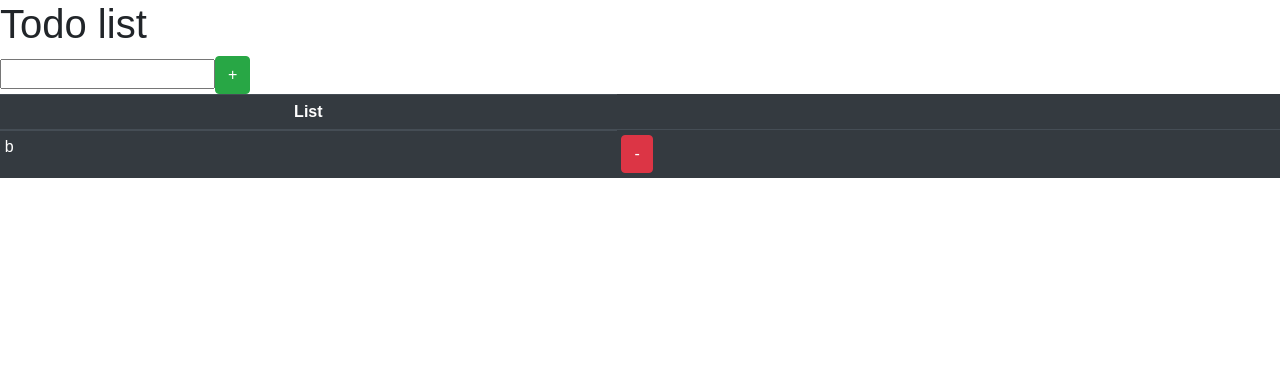
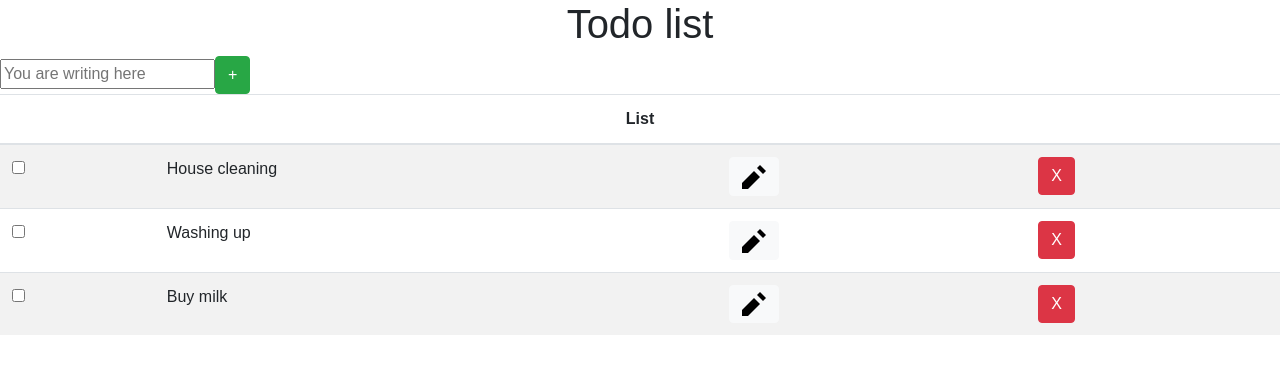
Before and after one commit to NikolaGold/Todo-list, a React (Create React App) app: page / in a window 1280 px wide. Shown: the top 374 px of the page. Built offline with nearby package versions, Linux system fonts and the light colour scheme; the HTML template or start-up script is replaced by a standard one.

Commit message:
error correction and add component

```diff
--- a/src/todolist/itemlist/item.tsx
+++ b/src/todolist/itemlist/item.tsx
@@ -1,7 +1,8 @@
 import * as React from 'react';
+import pencil from './images/pencil.png';
 
 export interface Props {
-	item: ItemInterface
+	item: ItemInterface;
 }
 
 export interface ItemInterface {
@@ -14,8 +15,20 @@ class Item extends React.Component<Props> {
   public render() {
     return (
 		<tr>
-			<td>{this.props.item.name}</td>
-			<td><button type="button" className="btn btn-danger">-</button></td>
+			<td>
+				<input type="checkbox"/>
+			</td>
+			<td>
+				{this.props.item.name}
+			</td>
+			<td>
+				<button type="button" className="btn btn-light">
+				<img src={pencil} />
+				</button>
+			</td>
+			<td>
+				<button type="button" className="btn btn-danger">X</button>
+			</td>
   		</tr>
     );
   }
--- a/src/todolist/itemlist/new-item.tsx
+++ b/src/todolist/itemlist/new-item.tsx
@@ -9,10 +9,12 @@ export interface Props {
 class NewItem extends React.Component<Props> {
   public render() {
     return (
-      <>
-        <input onChange={(event) => this.props.setItem(event.target.value)}/>
-        <button  type="button" className="btn btn-success" onClick={() => this.props.addItem()}>+</button>
-      </>
+      <div>
+        <input onChange={(event) => this.props.setItem(event.target.value)}  placeholder="You are writing here" aria-label="UserName" aria-describedby="basic-addon1"/>
+        <button  type="button" className="btn btn-success" onClick={() => this.props.addItem()}>
+          +
+        </button>
+      </div>
     )
   }
 }
--- a/src/todolist/todolist.tsx
+++ b/src/todolist/todolist.tsx
@@ -2,7 +2,7 @@ import * as React from 'react';
 import './todolist.css';
 import NewItem from './itemlist/new-item';
 import Item from './itemlist/item';
-import ItemInterface from './itemlist/item';
+import {ItemInterface} from './itemlist/item';
 
 export interface Props {
 }
@@ -19,21 +19,25 @@ class ToDoList extends React.Component<Props, ComponentState> {
 	}
 
 	componentWillMount() {
-		const items = [{id: 'a', name: 'b'}];
+		const items = [
+			{id: 'a', name: 'House cleaning'},
+			{id: 'b', name: 'Washing up'},
+			{id: 'c', name: 'Buy milk'}
+			];
 		this.setState((prevState: ComponentState) => ({
-  			items: [...prevState.items, items[0]]
+  			items: [...prevState.items, items[0], items[1], items[2]]
 		}))
 	}
 
   public render() {
     return (
  	<div>
- 		<h1>Todo list</h1>
+ 		<h1 className="text-center">Todo list</h1>
  		<NewItem setItem={(item) => this.setItem(item)} addItem={() => this.addItem() }/>
- 		<table className="table table-sm table-dark">
+ 		<table className="table table-striped">
     		<thead>
     			<tr>
-    				<th scope="col" className="text-center">List</th>
+    				<th scope="col" className="text-center" colSpan={4} >List</th>
     			</tr>
     		</thead>
     		<tbody>
@@ -63,10 +67,15 @@ class ToDoList extends React.Component<Props, ComponentState> {
 	}
 
 	private addItem() {
-		this.setState((prevState: ComponentState) => ({
-  			items: [...prevState.items, this.state.newItem]
-		}))
+		if(this.state.newItem != null && this.state.newItem.name.length > 0){
+			this.setState((prevState: ComponentState) => ({
+	  			items: [...prevState.items, this.state.newItem!]
+			}))
+	} else{
+		alert('Nothing entered!');
+	}
 	}
 }
 
+
 export default ToDoList;
```
Also changed, not shown: src/todolist/itemlist/images/pencil.png (added).
